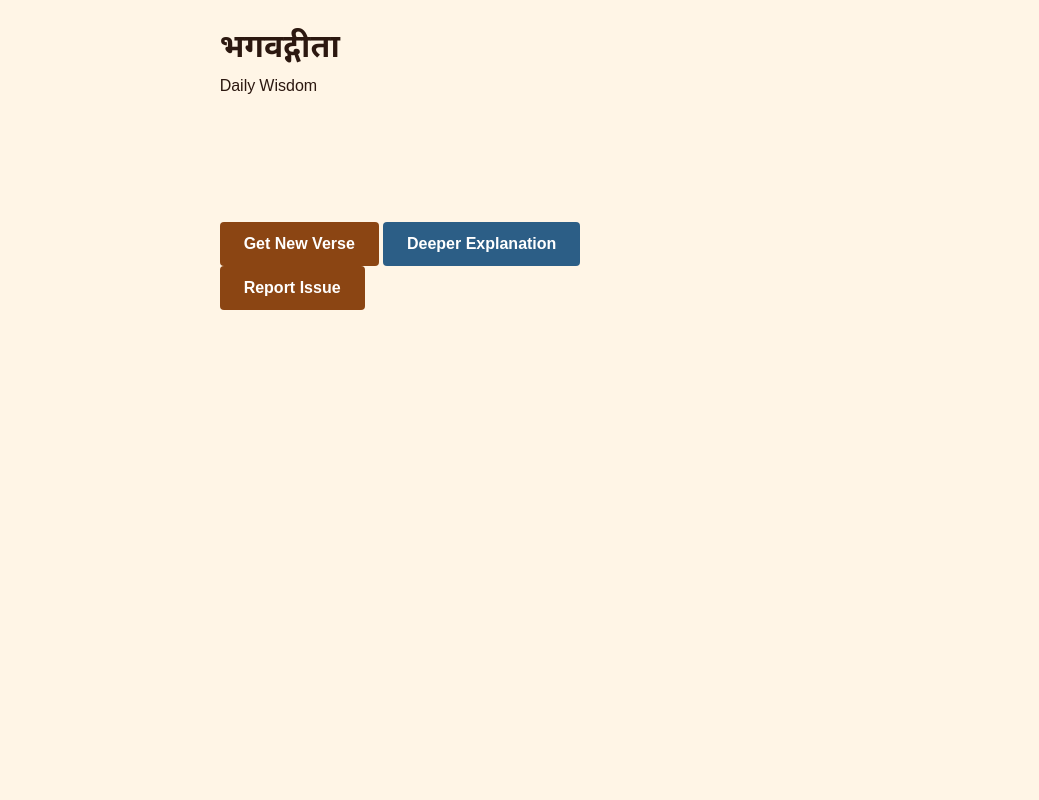
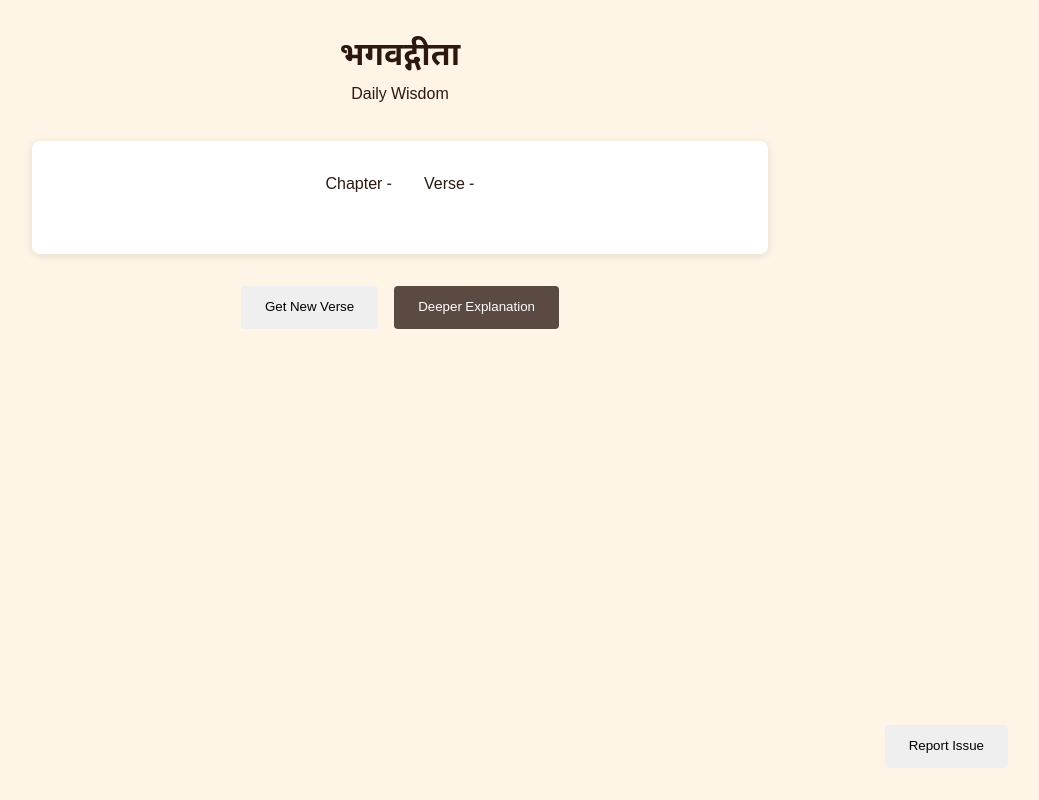
Before and after one commit to noname24433/web, a Flask app: page / in a window 1280 px wide. Shown: the whole page, without its empty margins (240-1279 px from the left). Run offline with Flask 2, Linux system fonts and the light colour scheme.

Commit message:
Update main.css

```diff
--- a/static/css/main.css
+++ b/static/css/main.css
@@ -1,243 +1,124 @@
 :root {
-  --primary: #8b4513;
-  --primary-dark: #6b3410;
-  --primary-light: #a56135;
-  --secondary: #2c5e86;
-  --bg: #fff5e6;
+    --primary: #2c1810;
+    --secondary: #5a4a42;
+    --accent: #8b4513;
+    --background: #fff5e6;
     --card-bg: #ffffff;
-  --text: #2c1810;
-  --text-light: #5a4a43;
-  --error: #dc3545;
-  --success: #28a745;
 }
 
 * {
     margin: 0;
     padding: 0;
     box-sizing: border-box;
+    font-family: 'Noto Sans Devanagari', sans-serif;
 }
 
 body {
-  font-family: 'Noto Sans Devanagari', sans-serif;
+    background-color: var(--background);
+    color: var(--primary);
     line-height: 1.6;
-  background: var(--bg);
-  color: var(--text);
-  min-height: 100vh;
-  display: flex;
-  flex-direction: column;
-}
-
-.header {
-  background: linear-gradient(135deg, var(--primary-dark), var(--primary));
-  color: white;
-  padding: 1.5rem;
-  text-align: center;
-  box-shadow: 0 2px 4px rgba(0,0,0,0.1);
 }
 
 .container {
-  padding: 1.5rem;
     max-width: 800px;
     margin: 0 auto;
-  flex: 1;
+    padding: 2rem;
+}
+
+header {
+    text-align: center;
+    margin-bottom: 2rem;
+}
+
+.card {
+    background: var(--card-bg);
+    padding: 2rem;
+    border-radius: 8px;
+    box-shadow: 0 2px 8px rgba(0,0,0,0.1);
+    margin-bottom: 2rem;
+}
+
+.verse-meta {
+    display: flex;
+    justify-content: center;
+    gap: 2rem;
+    margin-bottom: 1.5rem;
+    font-weight: 500;
+}
+
+.shloka {
+    font-size: 1.5rem;
+    text-align: center;
+    margin-bottom: 1rem;
+    line-height: 1.8;
+}
+
+.transliteration {
+    font-style: italic;
+    color: var(--secondary);
+    text-align: center;
+    margin-bottom: 1rem;
+}
+
+.meaning {
+    text-align: center;
+    margin-bottom: 1.5rem;
+}
+
+.controls {
+    display: flex;
+    gap: 1rem;
+    justify-content: center;
 }
 
 .btn {
-  background: var(--primary);
-  color: white;
     padding: 0.8rem 1.5rem;
     border: none;
     border-radius: 4px;
     cursor: pointer;
-  transition: transform 0.2s, box-shadow 0.2s;
-  font-weight: 600;
-  font-size: 1rem;
+    transition: transform 0.2s;
 }
 
 .btn:hover {
     transform: translateY(-2px);
-  box-shadow: 0 2px 8px rgba(0,0,0,0.15);
 }
 
-.btn:focus {
-  outline: 2px solid var(--primary-light);
-  outline-offset: 2px;
-}
-
-.btn:disabled {
-  opacity: 0.6;
-  cursor: not-allowed;
-}
-
-.btn.secondary {
-  background: var(--secondary);
-}
-
-#generateBtn {
-  display: block;
-  margin: 0 auto 2rem;
-}
-
-.card {
-  background: var(--card-bg);
-  border-radius: 8px;
-  padding: 2rem;
-  margin-bottom: 2rem;
-  box-shadow: 0 4px 12px rgba(0,0,0,0.08);
-  opacity: 0;
-  transform: translateY(10px);
-  transition: opacity 0.3s, transform 0.3s;
-}
-
-.card.active {
-  opacity: 1;
+.btn:active {
     transform: translateY(0);
 }
 
-.meta {
-  display: flex;
-  justify-content: center;
-  gap: 2rem;
-  margin-bottom: 1rem;
-  color: var(--text-light);
-  font-weight: 500;
+.primary {
+    background-color: var(--primary);
+    color: white;
 }
 
-.actions {
-  display: flex;
-  justify-content: center;
-  margin-top: 1rem;
+.secondary {
+    background-color: var(--secondary);
+    color: white;
 }
 
-.sanskrit {
-  font-family: 'Noto Sans Devanagari', sans-serif;
-  font-size: 1.5rem;
-  text-align: center;
-  margin: 1.5rem 0;
-  line-height: 1.8;
-  color: var(--primary);
-}
-
-/* Disclaimer note */
-.disclaimer {
-  text-align: center;
-  font-size: 0.8rem;
-  color: var(--text-light);
-  margin-top: 0.5rem;
-}
-
-/* Report Modal */
 .modal {
+    display: none;
     position: fixed;
     top: 0;
     left: 0;
     width: 100%;
     height: 100%;
-  background: rgba(0,0,0,0.75);
-  display: flex;
+    background: rgba(0,0,0,0.5);
     justify-content: center;
     align-items: center;
-  z-index: 1000;
-  opacity: 0;
-  visibility: hidden;
-  transition: opacity 0.3s, visibility 0.3s;
-}
-
-.modal.active {
-  opacity: 1;
-  visibility: visible;
 }
 
 .modal-content {
-  background: var(--card-bg);
+    background: white;
     padding: 2rem;
     border-radius: 8px;
     width: 90%;
     max-width: 500px;
-  box-shadow: 0 8px 24px rgba(0,0,0,0.3);
-  position: relative;
 }
 
-.modal-content h3 {
-  margin-bottom: 0.5rem;
-  color: var(--primary);
+.floating {
+    position: fixed;
+    bottom: 2rem;
+    right: 2rem;
 }
-
-.modal-content p {
-  margin-bottom: 1rem;
-  font-size: 0.95rem;
-}
-
-.modal-content textarea {
-  width: 100%;
-  height: 120px;
-  padding: 0.75rem;
-  border: 1px solid #ccc;
-  border-radius: 4px;
-  margin-bottom: 1rem;
-  resize: vertical;
-}
-
-.modal-buttons {
-  display: flex;
-  gap: 1rem;
-  justify-content: flex-end;
-}
-
-.modal-close {
-  position: absolute;
-  top: 0.75rem;
-  right: 0.75rem;
-  font-size: 1.5rem;
-  cursor: pointer;
-  color: var(--text);
-}
-
-/* Floating Report Button */
-.floating-btn {
-  position: fixed;
-  bottom: 1.5rem;
-  right: 1.5rem;
-  padding: 0.8rem 1.2rem;
-  border-radius: 50px;
-  box-shadow: 0 4px 12px rgba(0,0,0,0.15);
-  z-index: 100;
-}
-
-/* Footer */
-.footer {
-  text-align: center;
-  padding: 1.5rem;
-  color: var(--text-light);
-  font-size: 0.9rem;
-}
-
-/* Loading Animation */
-.loading {
-  display: inline-block;
-  width: 20px;
-  height: 20px;
-  border: 3px solid rgba(255,255,255,0.3);
-  border-radius: 50%;
-  border-top-color: #fff;
-  animation: spin 1s linear infinite;
-}
-
-@keyframes spin {
-  to { transform: rotate(360deg); }
-}
-
-@media (max-width: 768px) {
-  .container { padding: 1rem; }
-  .card { padding: 1.5rem; }
-  .sanskrit { font-size: 1.3rem; }
-}
-
-@media (max-width: 480px) {
-  .header h1 { font-size: 1.8rem; }
-  .card { padding: 1.2rem; margin-bottom: 1.5rem; }
-  .sanskrit { font-size: 1.2rem; margin: 1rem 0; }
-  .meta { flex-direction: column; gap: 1rem; }
-  .btn { width: 100%; margin: 0.5rem 0; }
-  .actions { flex-direction: column; }
-}
```
Lines whose indentation alone changed are shown as unchanged.
